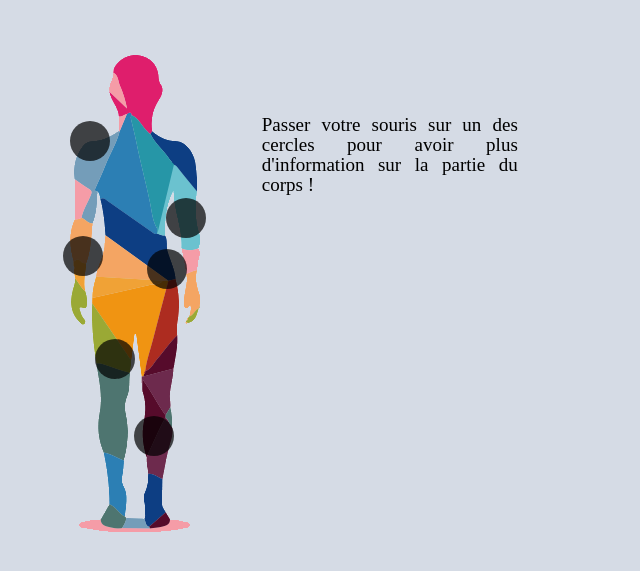
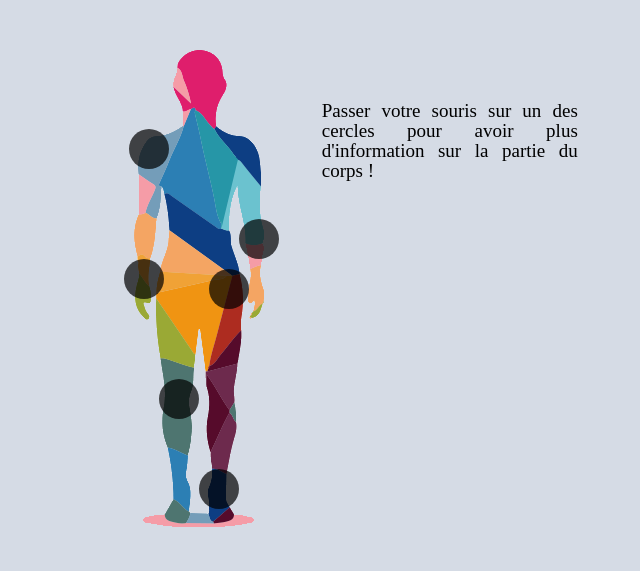
Before and after one commit to NezFeeLitNoeud/Doctor, a plain HTML site: page index.html in a window 1280 px wide. Shown: the part 61-632 px from the top of the page, without its empty margins (391-1031 px from the left). Drawn offline with Linux system fonts and the light colour scheme.

Commit message:
modification rapide

```diff
--- a/index.css
+++ b/index.css
@@ -4,7 +4,7 @@ body {
 	padding: 0;
 	background-image: url("corps.png");
 	background-repeat: no-repeat;
-	background-position: 40% -25%;
+	background-position: 520px 100px;
 }
 
 h1 {
@@ -36,7 +36,7 @@ span {
 	display: block; height: 100%;
 	width: 20%;
 	height: 50%;
-	margin: 5% 50%;
+	margin: 50px 700px;
 }
 
 span {
@@ -61,28 +61,29 @@ span {
 }
 
 #epaule {
-    margin: 8% 36%;
+    margin: 110px 520px;
 }
 
 #coude {
-    margin: 14% 43.5%;
+    margin: 200px 630px;
 }
 
 #poignet {
-    margin: 17% 35.5%;
+    margin: 240px 515px;
 }
 
 #hanche {
-    margin: 18% 42%;
+    margin: 250px 600px;
 }
 
 #genoux {
-    margin: 25% 38%;
+    margin: 360px 550px;
 }
 
 #cheville {
-    margin: 31% 41%;
+    margin: 450px 590px;
 }
 
 #intro {
-font-size: 19px;}
+font-size: 19px;
+}
--- a/index.js
+++ b/index.js
@@ -1,5 +1,5 @@
 // function color() {
-// 	document.getElementsByClassName('cercle').style.backgroundColor = "red";
+//  document.getElementsByClassName('cercle').style.backgroundColor = "red";
 // }
 
 var int = document.getElementById('intro');
```
Lines whose indentation alone changed are shown as unchanged.
